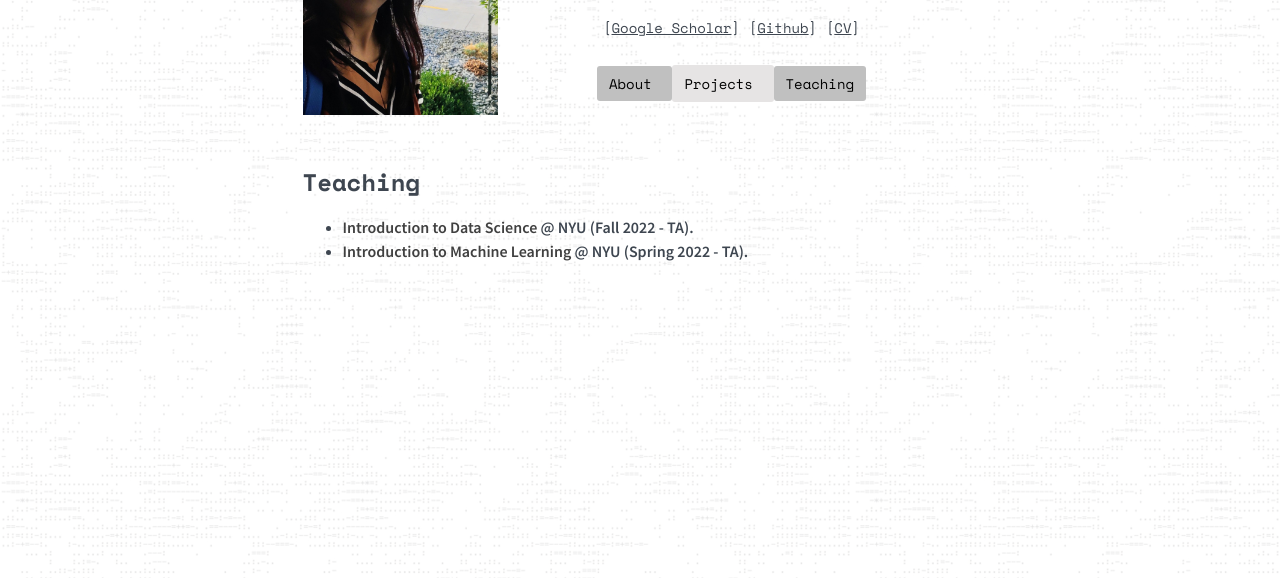
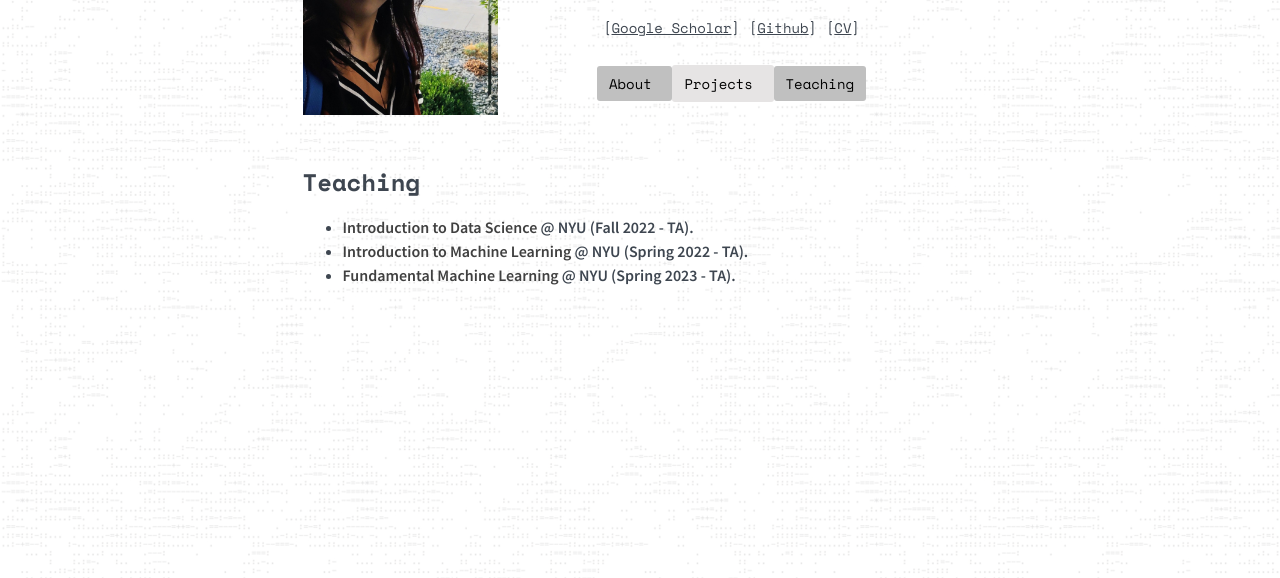
Before and after one commit to Tharangini/tharangini.github.io, a plain HTML site: page teaching.html in a window 1280 px wide. Shown: the part 222-800 px from the top of the page. Drawn offline with nearby package versions, Linux system fonts and the light colour scheme; a web font is replaced by a local one.

Commit message:
Update teaching.html

```diff
--- a/teaching.html
+++ b/teaching.html
@@ -75,6 +75,7 @@
 <ul>
   <li><b> Introduction to Data Science</b> @ NYU (Fall 2022 - TA).</li>
   <li><b> Introduction to Machine Learning</b> @ NYU (Spring 2022 - TA).</li>
+  <li><b> Fundamental Machine Learning</b> @ NYU (Spring 2023 - TA).</li>
 </ul>
 
       </div>
```
